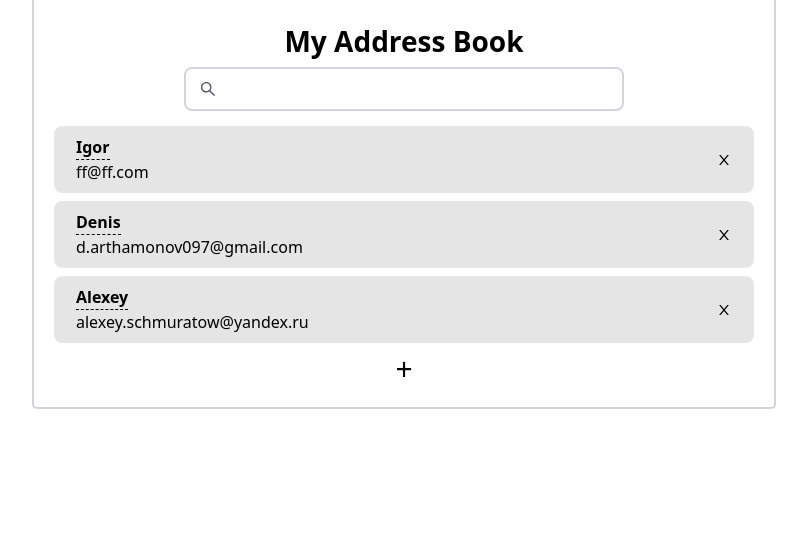
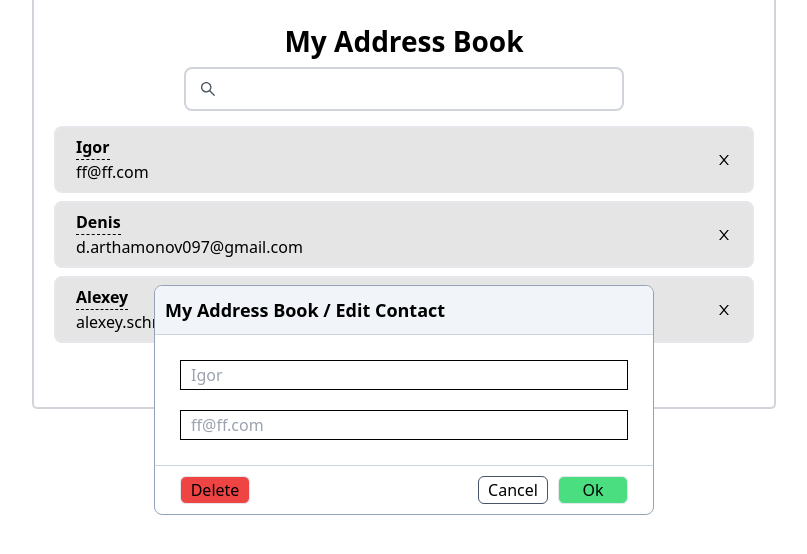
Before and after one commit to mopiue/address-book, a React (Create React App) app: page / in a window 1280 px wide. Both pictures are taken after a click on the element "Igor". Shown: the top 554 px of the page, without its empty margins (236-1043 px from the left). Built offline with nearby package versions, Linux system fonts and the light colour scheme.

Commit message:
WIP: started the function of editing a contact

```diff
--- a/src/App.js
+++ b/src/App.js
@@ -1,20 +1,33 @@
-import React, { useEffect, useState } from 'react'
+import React, { useState } from 'react'
 import Search from './components/Search/Search'
 import BookList from './components/BookList/BookList'
 import ModalAdd from './components/ModalAdd/ModalAdd'
 import withContactModal from './hoc/withContactModal'
+import ModalEdit from './components/ModalEdit/ModalEdit'
 
 const ModalAddWithHOC = withContactModal(ModalAdd)
+const ModalEditWithHOC = withContactModal(ModalEdit)
 
 function App() {
-  const [show, setShow] = useState(false)
+  const [modalAddShow, setModalAddShow] = useState(false)
+  const [modalEditShow, setModalEditShow] = useState(false)
 
   return (
     <div className="flex flex-col items-center mx-auto w-[744px] p-5 border-2 border-t-0 rounded-b-[5px] border-gray-300">
       <h1 className="font-bold text-[28px] mb-[5px]">My Address Book</h1>
       <Search />
-      <BookList onClickFunc={() => setShow(true)} />
-      <ModalAddWithHOC onClose={() => setShow(false)} show={show} />
+      <BookList
+        onAddClick={() => setModalAddShow(true)}
+        onEditClick={() => setModalEditShow(true)}
+      />
+      <ModalAddWithHOC
+        onClose={() => setModalAddShow(false)}
+        show={modalAddShow}
+      />
+      <ModalEditWithHOC
+        onClose={() => setModalEditShow(false)}
+        show={modalEditShow}
+      />
     </div>
   )
 }
--- a/src/components/AddButton/AddButton.jsx
+++ b/src/components/AddButton/AddButton.jsx
@@ -1,7 +1,7 @@
-function AddButton({ onClickFunc }) {
+function AddButton({ onAddClick }) {
   return (
     <span
-      onClick={onClickFunc}
+      onClick={onAddClick}
       className="text-3xl cursor-pointer w-10 inline-block text-center"
     >
       +
--- a/src/components/BookList/BookList.jsx
+++ b/src/components/BookList/BookList.jsx
@@ -2,7 +2,7 @@ import { useSelector } from 'react-redux'
 import AddButton from '../AddButton/AddButton'
 import ListItem from '../ListItem/ListItem'
 
-function BookList({ onClickFunc }) {
+function BookList({ onAddClick, onEditClick }) {
   const contacts = useSelector((state) => state.contacts.contacts)
   const searchValue = useSelector((state) => state.contacts.searchValue)
 
@@ -16,12 +16,14 @@ function BookList({ onClickFunc }) {
     <div className="flex flex-col items-center gap-2 w-full mt-[15px]">
       {filteredContacts.map((contact) => (
         <ListItem
-          key={contact.name}
+          key={contact.email}
+          id={contact.id}
           name={contact.name}
           email={contact.email}
+          onEditClick={onEditClick}
         />
       ))}
-      <AddButton onClickFunc={onClickFunc} />
+      <AddButton onAddClick={onAddClick} />
     </div>
   )
 }
--- a/src/components/ListItem/ListItem.jsx
+++ b/src/components/ListItem/ListItem.jsx
@@ -1,18 +1,28 @@
 import { AiOutlineClose } from 'react-icons/ai'
 import { useDispatch } from 'react-redux'
 import { removeContact } from '../../features/contacts/contactsSlice'
+import { setCurrentEditId } from '../../features/contacts/contactsSlice'
 
-function ListItem({ name, email }) {
+function ListItem({ id, name, email, onEditClick }) {
   const dispatch = useDispatch()
 
   const handleRemoveItem = (name) => {
     dispatch(removeContact(name))
   }
 
+  const handleEditClick = () => {
+    onEditClick()
+
+    dispatch(setCurrentEditId(id))
+  }
+
   return (
     <div className="flex w-full border-2 p-[7px] bg-[#e5e5e5] justify-between px-5 items-center rounded-lg">
       <div className="flex flex-col">
-        <span className="inline-block w-[max-content] text-black text-base font-bold border-b-[1px] border-dashed border-black cursor-pointer">
+        <span
+          onClick={() => handleEditClick()}
+          className="inline-block w-[max-content] text-black text-base font-bold border-b-[1px] border-dashed border-black cursor-pointer"
+        >
           {name}
         </span>
         <span>{email}</span>
--- a/src/components/ModalAdd/ModalAdd.jsx
+++ b/src/components/ModalAdd/ModalAdd.jsx
@@ -1,4 +1,4 @@
-import { useDispatch } from 'react-redux'
+import { useDispatch, useSelector } from 'react-redux'
 import { useState } from 'react'
 import { addContact } from '../../features/contacts/contactsSlice'
 
@@ -7,9 +7,10 @@ function ModalAdd({ onClose }) {
   const [email, setEmail] = useState('')
 
   const dispatch = useDispatch()
+  const contactId = useSelector((state) => state.contacts.contacts.length) + 1
 
-  const handleContactAdd = (e) => {
-    dispatch(addContact({ name, email }))
+  const handleContactAdd = () => {
+    dispatch(addContact({ contactId, name, email }))
     setName('')
     setEmail('')
     onClose()
@@ -41,13 +42,13 @@ function ModalAdd({ onClose }) {
       <div className="p-[10px] flex justify-end">
         <button
           onClick={onClose}
-          className="border-[1px] border-slate-600 rounded-md w-1/6 h-[28px] mr-[15px]"
+          className="border-[1px] border-slate-600 rounded-md w-[70px] h-[28px] mr-[15px]"
         >
           Cancel
         </button>
         <button
           onClick={() => handleContactAdd()}
-          className="border-[1px] border-slate-600 rounded-md w-1/6 h-[28px] mr-[15px]"
+          className="border-[1px] bg-green-400 rounded-md w-[70px] h-[28px] mr-[15px]"
         >
           Ok
         </button>
--- /dev/null
+++ b/src/components/ModalEdit/ModalEdit.jsx
@@ -0,0 +1,61 @@
+import { useEffect, useState } from 'react'
+import { useSelector } from 'react-redux'
+
+function ModalEdit({ onClose }) {
+  const [name, setName] = useState('')
+  const [email, setEmail] = useState('')
+
+  const currentEditId = useSelector((state) => state.contacts.currentEditId)
+  const contacts = useSelector((state) => state.contacts.contacts)
+
+  const currentContact = contacts.filter((contact) => {
+    return contact.id === currentEditId
+  })
+
+  useEffect(() => {
+    setName(currentContact[0].name)
+    setEmail(currentContact[0].email)
+  }, [currentContact])
+
+  return (
+    <>
+      <div className="p-[10px] bg-slate-100 rounded-t-lg">
+        <div className="font-bold text-lg">My Address Book / Edit Contact</div>
+      </div>
+      <div className="flex flex-col gap-[20px] p-[25px] border-t-[1px] border-t-slate-300 border-b-[1px] border-b-slate-300">
+        <input
+          type="text"
+          name="name"
+          onChange={(e) => setName(e.target.value)}
+          className="border-[1px] border-black outline-none pl-[10px] w-full h-[30px]"
+          placeholder={name}
+        />
+        <input
+          type="text"
+          name="email"
+          onChange={(e) => setEmail(e.target.value)}
+          className="border-[1px] border-black outline-none pl-[10px] w-full h-[30px]"
+          placeholder={email}
+        />
+      </div>
+      <div className="p-[10px] flex justify-between mx-[15px]">
+        <button className="border-[1px] bg-red-500 rounded-md w-[70px] h-[28px] ">
+          Delete
+        </button>
+        <div className="flex gap-[10px]">
+          <button
+            onClick={onClose}
+            className="border-[1px] border-slate-600 rounded-md w-[70px] h-[28px]"
+          >
+            Cancel
+          </button>
+          <button className="border-[1px] bg-green-400 rounded-md w-[70px] h-[28px]">
+            Ok
+          </button>
+        </div>
+      </div>
+    </>
+  )
+}
+
+export default ModalEdit
--- a/src/features/contacts/contactsSlice.js
+++ b/src/features/contacts/contactsSlice.js
@@ -2,11 +2,12 @@ import { createSlice } from '@reduxjs/toolkit'
 
 const initialState = {
   contacts: [
-    { name: 'Igor', email: 'ff@ff.com' },
-    { name: 'Denis', email: 'd.arthamonov097@gmail.com' },
-    { name: 'Alexey', email: 'alexey.schmuratow@yandex.ru' },
+    { id: 1, name: 'Igor', email: 'ff@ff.com' },
+    { id: 2, name: 'Denis', email: 'd.arthamonov097@gmail.com' },
+    { id: 3, name: 'Alexey', email: 'alexey.schmuratow@yandex.ru' },
   ],
   searchValue: '',
+  currentEditId: null,
 }
 
 export const contactsSlice = createSlice({
@@ -24,8 +25,12 @@ export const contactsSlice = createSlice({
     setSearch: (state, action) => {
       state.searchValue = action.payload
     },
+    setCurrentEditId: (state, action) => {
+      state.currentEditId = action.payload
+    },
   },
 })
 
-export const { addContact, removeContact, setSearch } = contactsSlice.actions
+export const { addContact, removeContact, setSearch, setCurrentEditId } =
+  contactsSlice.actions
 export default contactsSlice.reducer
```
